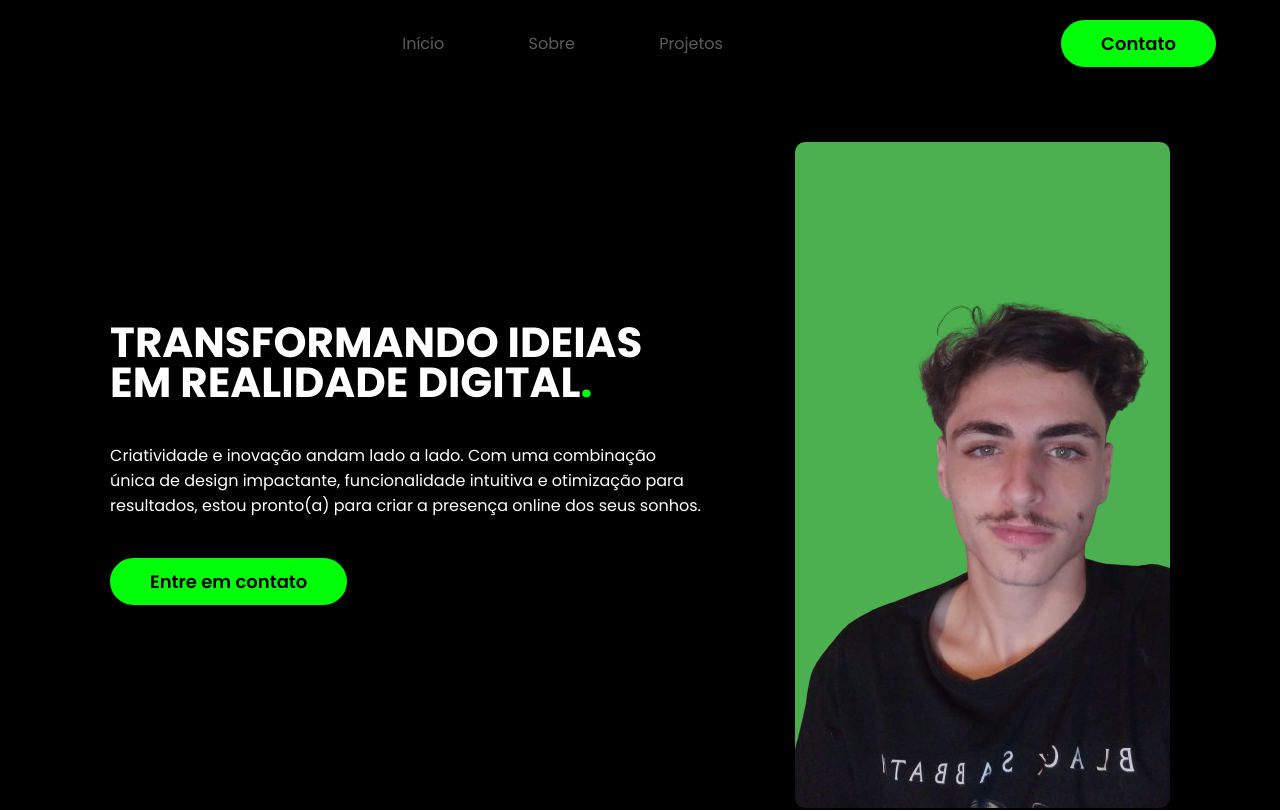
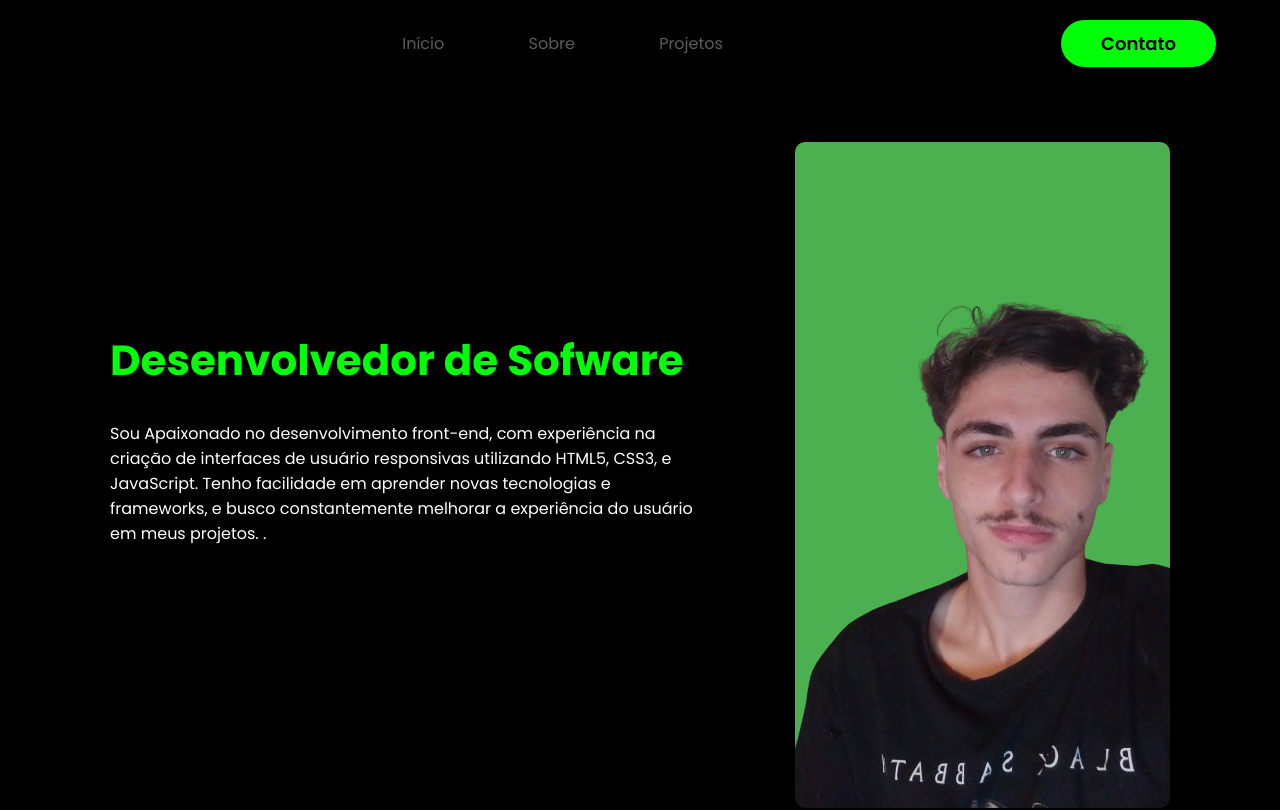
Before and after one commit to mourauz/Portifolio0, a plain HTML site: page index.html in a window 1280 px wide. Shown: the top 810 px of the page. Drawn offline with nearby package versions, Linux system fonts and the light colour scheme.

Commit message:
Add files via upload

```diff
--- a/index.html
+++ b/index.html
@@ -66,12 +66,14 @@
             <div class="interface">
                 <div class="flex">
                     <div class="txt-topo-site">
-                        <h1>TRANSFORMANDO IDEIAS EM REALIDADE DIGITAL<span>.</span></h1>
-                        <p>Criatividade e inovação andam lado a lado. Com uma combinação única de design impactante, funcionalidade intuitiva e otimização para resultados, estou pronto(a) para criar a presença online dos seus sonhos.</p>
+                        <h1><span>Desenvolvedor de Sofware</span></h1>
+                        <p>Sou Apaixonado no desenvolvimento front-end, com experiência na criação de interfaces de usuário responsivas utilizando HTML5, CSS3, e JavaScript. Tenho facilidade em aprender novas tecnologias e frameworks, e busco constantemente melhorar a experiência do usuário em meus projetos.
+
+                            .</p>
 
                         <div class="btn-contato">
                             <a href="https://www.linkedin.com/in/gabriel-moura-a8bab520a/" target="_blank">
-                                <button>Entre em contato</button>
+
                             </a>
                         </div>
                     </div><!--txt-topo-site-->
```
